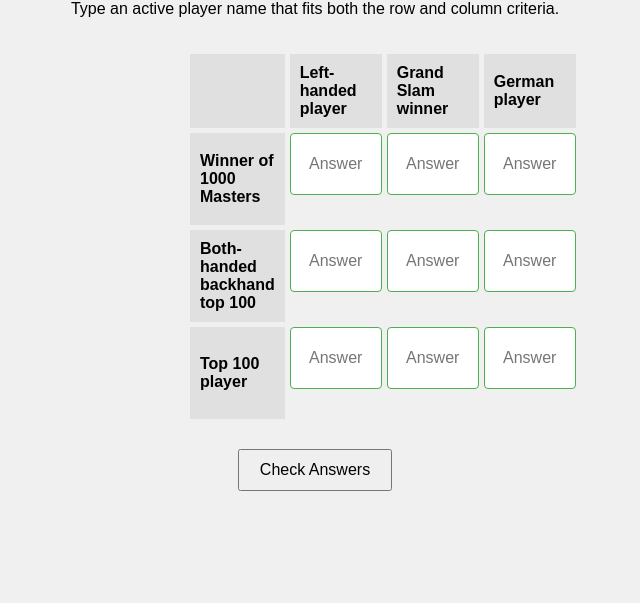
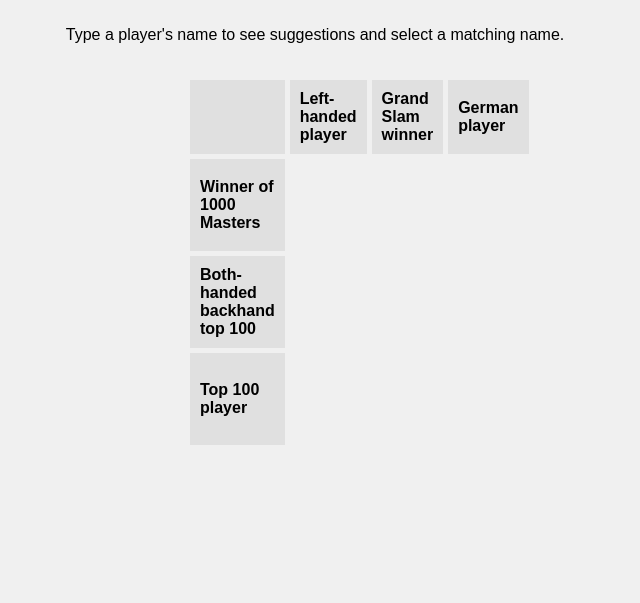
Before and after one commit to Bublicek/Bublicek.github.io, a plain HTML site: page index.html in a window 1280 px wide. Shown: the part 197-800 px from the top of the page, without its empty margins (325-965 px from the left). Drawn offline with Linux system fonts and the light colour scheme.

Commit message:
Update index.html

```diff
--- a/index.html
+++ b/index.html
@@ -8,30 +8,29 @@
 </head>
 <body>
     <h1>Tennis Grid Game</h1>
-    <p>Type an active player name that fits both the row and column criteria.</p>
+    <p>Type a player's name to see suggestions and select a matching name.</p>
     <div class="board">
-        <div class="header"></div> <!-- Empty cell for alignment -->
+        <div class="header"></div>
         <div class="header">Left-handed player</div>
         <div class="header">Grand Slam winner</div>
         <div class="header">German player</div>
 
         <div class="header">Winner of 1000 Masters</div>
-        <input class="cell" id="cell-1-1" type="text" placeholder="Answer">
-        <input class="cell" id="cell-1-2" type="text" placeholder="Answer">
-        <input class="cell" id="cell-1-3" type="text" placeholder="Answer">
+        <div class="autocomplete" id="cell-1-1"></div>
+        <div class="autocomplete" id="cell-1-2"></div>
+        <div class="autocomplete" id="cell-1-3"></div>
 
         <div class="header">Both-handed backhand top 100</div>
-        <input class="cell" id="cell-2-1" type="text" placeholder="Answer">
-        <input class="cell" id="cell-2-2" type="text" placeholder="Answer">
-        <input class="cell" id="cell-2-3" type="text" placeholder="Answer">
+        <div class="autocomplete" id="cell-2-1"></div>
+        <div class="autocomplete" id="cell-2-2"></div>
+        <div class="autocomplete" id="cell-2-3"></div>
 
         <div class="header">Top 100 player</div>
-        <input class="cell" id="cell-3-1" type="text" placeholder="Answer">
-        <input class="cell" id="cell-3-2" type="text" placeholder="Answer">
-        <input class="cell" id="cell-3-3" type="text" placeholder="Answer">
+        <div class="autocomplete" id="cell-3-1"></div>
+        <div class="autocomplete" id="cell-3-2"></div>
+        <div class="autocomplete" id="cell-3-3"></div>
     </div>
 
-    <button id="submit-btn">Check Answers</button>
     <div class="feedback"></div>
 
     <script src="script.js"></script>
```
